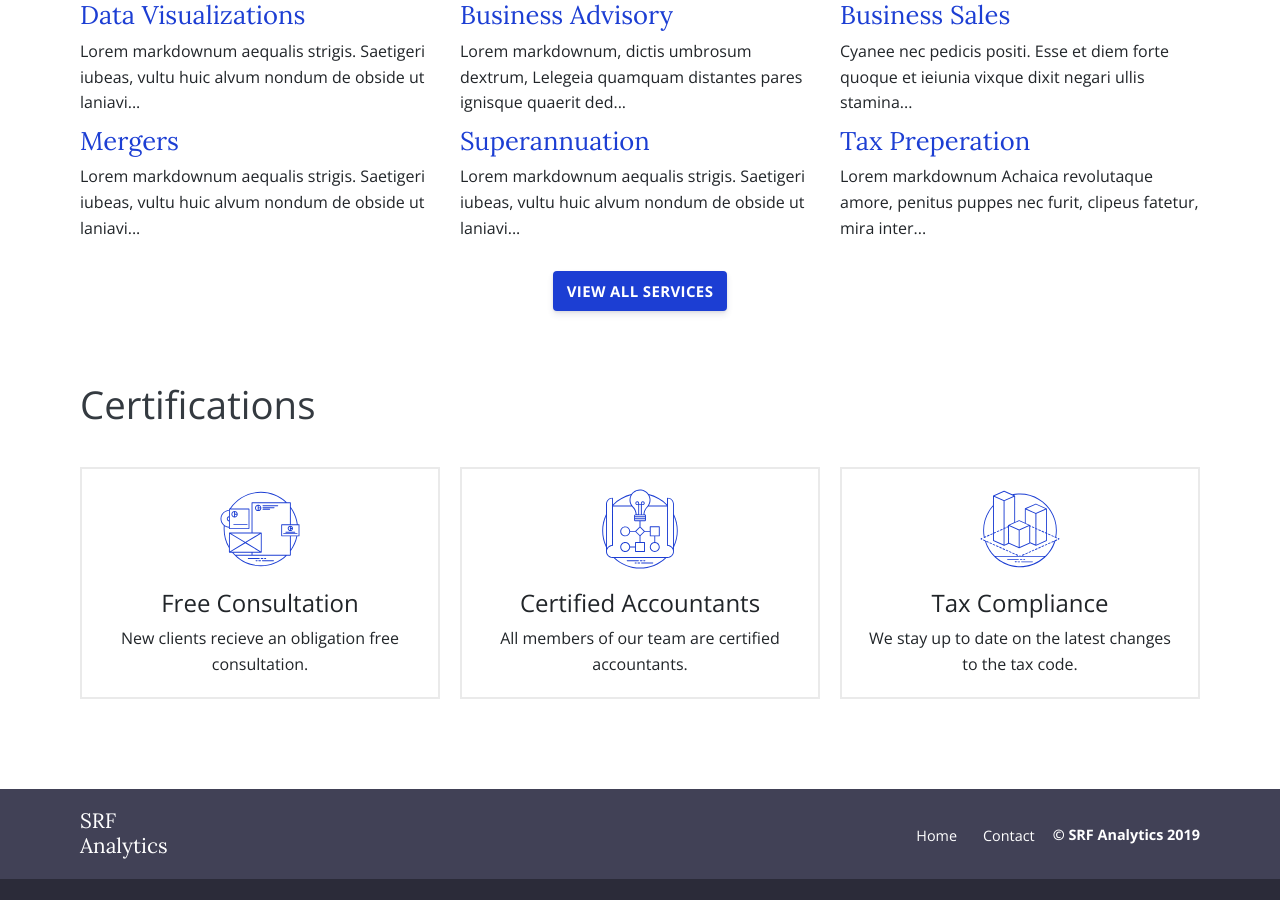
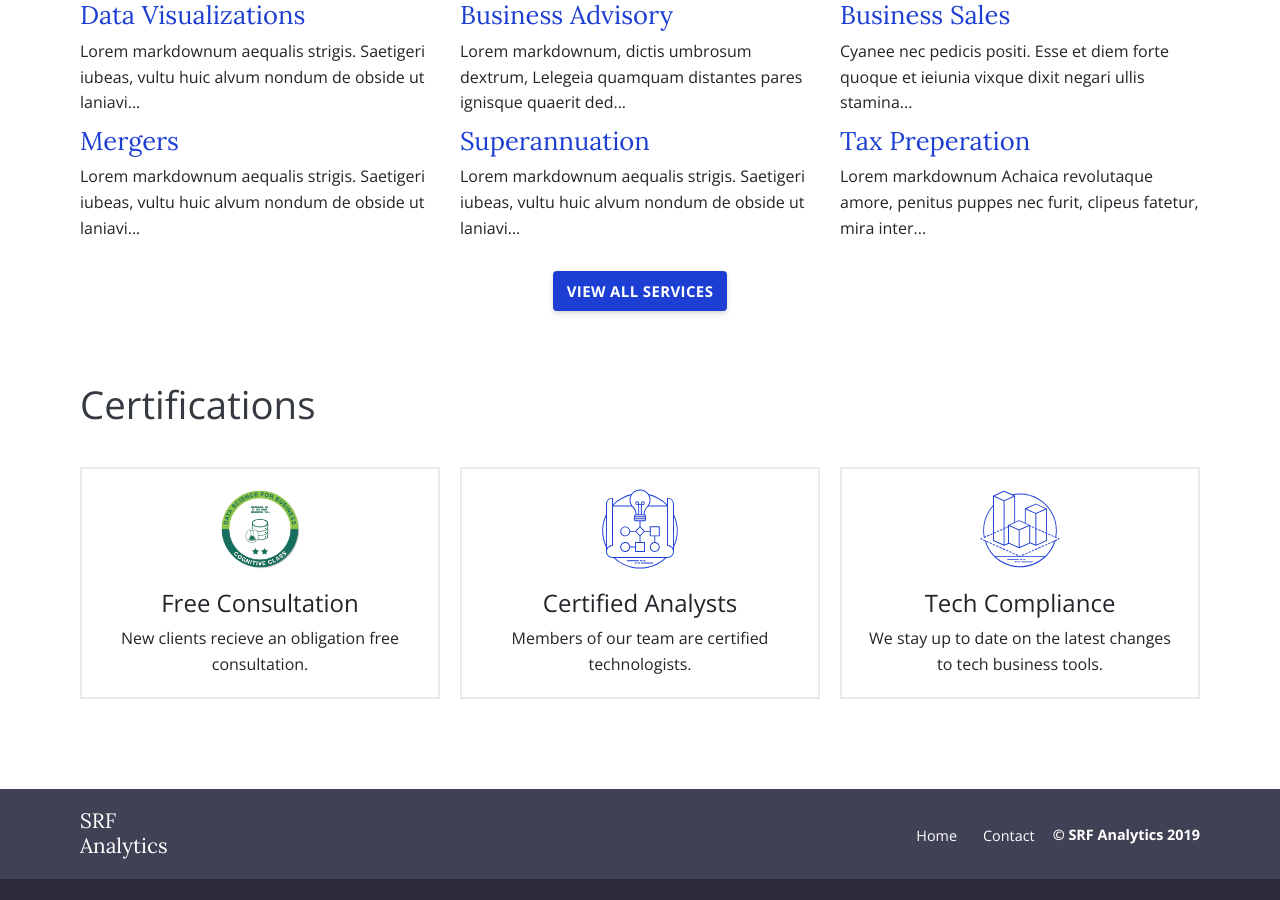
Before and after one commit to SRFAnalytics/srfanalytics.github.io, a Jekyll site: the page built from index.html, in a window 1280 px wide and 900 px high, scrolled down 759 px. Built offline with Jekyll 4.4.1, drawn with Linux system fonts in a browser that asks for light colours.

Commit message:
Update features.json

```diff
--- a/_data/features.json
+++ b/_data/features.json
@@ -2,16 +2,16 @@
   {
     "title": "Free Consultation",
     "description": "New clients recieve an obligation free consultation.",
-    "image": "images/features/noun_branding_1885335.svg"
+    "image": "images/features/data-science-for-business.png"
   },
   {
-    "title": "Certified Accountants",
-    "description": "All members of our team are certified accountants.",
+    "title": "Certified Analysts",
+    "description": "Members of our team are certified technologists.",
     "image": "images/features/noun_The Process_1885341.svg"
   },
   {
-    "title": "Tax Compliance",
-    "description": "We stay up to date on the latest changes to the tax code.",
+    "title": "Tech Compliance",
+    "description": "We stay up to date on the latest changes to tech business tools.",
     "image": "images/features/noun_3d modeling_1885342.svg"
   }
 ]
```
